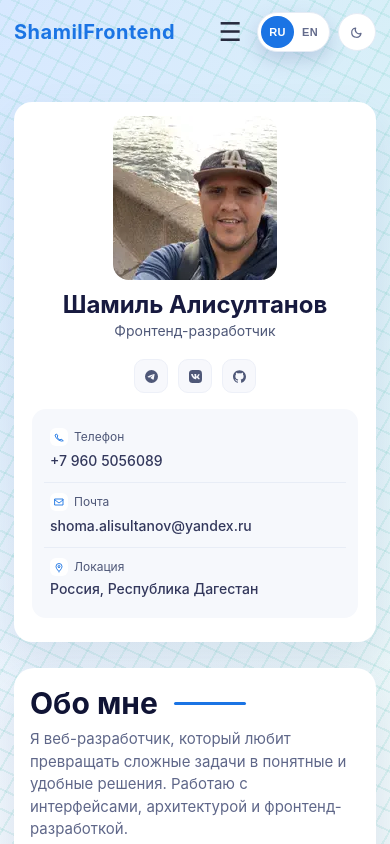
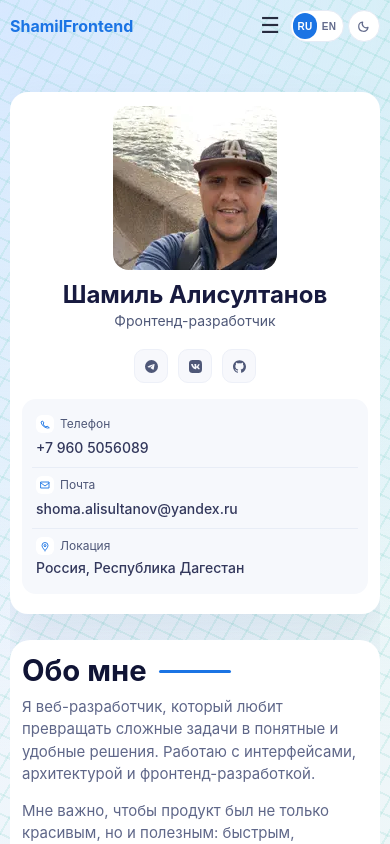
Before and after one commit to shamilfrontend/shamilfrontend, a Vue app: page / in a window 390 px wide. Shown: the top 844 px of the page. Built offline with nearby package versions, Linux system fonts and the light colour scheme; a web font is replaced by a local one.

Commit message:
feat: update

```diff
--- a/index.html
+++ b/index.html
@@ -3,7 +3,10 @@
   <head>
     <meta charset="UTF-8" />
     <link rel="icon" type="image/svg+xml" href="/favicon.svg" />
-    <meta name="viewport" content="width=device-width, initial-scale=1.0" />
+    <meta
+      name="viewport"
+      content="width=device-width, initial-scale=1.0, viewport-fit=cover"
+    />
     <meta
       name="description"
       content="Шамиль Алисултанов — фронтенд-разработчик. Vue 3, TypeScript, Nuxt. Портфолио, резюме и контакты."
--- a/src/style.scss
+++ b/src/style.scss
@@ -180,10 +180,15 @@
   box-sizing: border-box;
 }
 
+html {
+  overflow-x: clip;
+}
+
 body {
   margin: 0;
   min-height: 100vh;
-  overflow-x: hidden;
+  overflow-x: clip;
+  max-width: 100%;
   background-color: var(--bg-body);
 }
 
@@ -211,6 +216,8 @@ textarea:focus-visible {
 
 .app-bg {
   min-height: 100vh;
+  max-width: 100%;
+  overflow-x: clip;
   padding: 26px 24px;
   background:
     repeating-linear-gradient(
@@ -242,11 +249,13 @@ textarea:focus-visible {
 
 .app-shell {
   max-width: 1240px;
+  width: 100%;
   margin: 0 auto;
   display: grid;
   grid-template-columns: 320px minmax(0, 1fr);
   gap: 26px;
   position: relative;
+  min-width: 0;
 }
 
 .app-header {
@@ -954,31 +963,47 @@ textarea:focus-visible {
 
 @media (max-width: 1024px) {
   .app-bg {
-    padding: max(12px, env(safe-area-inset-top))
-      max(14px, env(safe-area-inset-right))
-      12px
-      max(14px, env(safe-area-inset-left));
+    padding: max(10px, env(safe-area-inset-top))
+      max(10px, env(safe-area-inset-right))
+      max(10px, env(safe-area-inset-bottom))
+      max(10px, env(safe-area-inset-left));
   }
 
   .app-shell {
-    grid-template-columns: 1fr;
+    display: flex;
+    flex-direction: column;
     width: 100%;
     min-width: 0;
+    max-width: 100%;
+    overflow-x: clip;
+  }
+
+  .app-shell > * {
+    min-width: 0;
+    max-width: 100%;
   }
 
   .app-header {
     position: static;
+    display: flex;
+    align-items: center;
+    gap: 6px;
+    width: 100%;
+    max-width: 100%;
+    min-width: 0;
     margin-bottom: 12px;
     padding: 0;
-    min-height: 40px;
-    gap: 8px;
+    min-height: 32px;
+    overflow: hidden;
   }
 
   .app-brand {
-    flex: 1;
-    font-size: 20px;
-    line-height: 1.1;
+    flex: 1 1 auto;
     min-width: 0;
+    max-width: 100%;
+    font-size: 16px;
+    line-height: 32px;
+    letter-spacing: 0;
     overflow: hidden;
     text-overflow: ellipsis;
     white-space: nowrap;
@@ -988,24 +1013,32 @@ textarea:focus-visible {
     display: inline-grid;
     place-items: center;
     flex-shrink: 0;
-    width: 38px;
-    height: 38px;
-    font-size: 26px;
+    width: 32px;
+    height: 32px;
+    font-size: 22px;
   }
 
   .header-controls {
     position: static;
+    top: auto;
+    right: auto;
     flex-shrink: 0;
     display: flex;
     align-items: center;
-    gap: 8px;
+    gap: 4px;
+    max-width: 100%;
+  }
+
+  .locale-switcher {
+    padding: 2px;
+    box-shadow: none;
   }
 
   .locale-switcher__button {
-    min-width: 32px;
-    height: 32px;
-    padding: 0 8px;
-    font-size: 11px;
+    min-width: 24px;
+    height: 26px;
+    padding: 0 4px;
+    font-size: 10px;
   }
 
   .theme-toggle {
@@ -1013,9 +1046,17 @@ textarea:focus-visible {
     flex-shrink: 0;
     display: grid;
     place-items: center;
-    width: 38px;
-    height: 38px;
-    font-size: 16px;
+    width: 32px;
+    height: 32px;
+    font-size: 14px;
+    box-shadow: none;
+    border-width: 1px;
+  }
+
+  .content-stack {
+    min-width: 0;
+    max-width: 100%;
+    overflow-x: clip;
   }
 
   .top-tabs {
@@ -1023,27 +1064,35 @@ textarea:focus-visible {
   }
 
   .mobile-menu-panel {
-    padding: 62px 28px 72px;
+    padding: 56px 16px 64px;
   }
 
   .mobile-menu-panel__link {
-    font-size: 28px;
+    font-size: clamp(24px, 8vw, 28px);
     line-height: 1.2;
   }
 
   .profile-sidebar {
     margin-top: 12px;
-    padding-top: 14px;
+    padding: 14px 12px 20px;
   }
 
   .profile-sidebar__image-wrap {
-    width: 164px;
-    height: 164px;
+    width: min(164px, 52vw);
+    height: min(164px, 52vw);
     margin: 0 auto 12px;
   }
 
   .profile-sidebar__name {
-    font-size: 24px;
+    font-size: clamp(20px, 6.5vw, 24px);
+  }
+
+  .profile-sidebar__contacts {
+    padding: 8px 10px;
+  }
+
+  .profile-sidebar__contact-item {
+    padding: 8px 4px;
   }
 
   .app-main {
@@ -1052,15 +1101,17 @@ textarea:focus-visible {
   }
 
   .page-head {
-    padding: 20px 16px 10px;
+    padding: 16px 12px 10px;
+    gap: 12px;
   }
 
   .page-head h2 {
-    font-size: 30px;
+    min-width: 0;
+    font-size: clamp(24px, 7.5vw, 30px);
   }
 
   .page-head__line {
-    width: 72px;
+    width: min(72px, 22vw);
   }
 
   .about-text,
@@ -1068,13 +1119,13 @@ textarea:focus-visible {
   .resume-grid,
   .portfolio-grid,
   .skills-block {
-    padding-left: 16px;
-    padding-right: 16px;
+    padding-left: 12px;
+    padding-right: 12px;
   }
 
   .content-shell > .section-title {
-    padding-left: 16px;
-    padding-right: 16px;
+    padding-left: 12px;
+    padding-right: 12px;
   }
 
   .service-grid,
@@ -1096,9 +1147,9 @@ textarea:focus-visible {
   }
 
   .portfolio-modal {
-    width: min(100%, 92vw);
+    width: min(100%, calc(100vw - 20px));
     max-height: 86vh;
-    padding: 34px 18px 18px;
+    padding: 34px 12px 16px;
   }
 
   .portfolio-modal__title {
```
